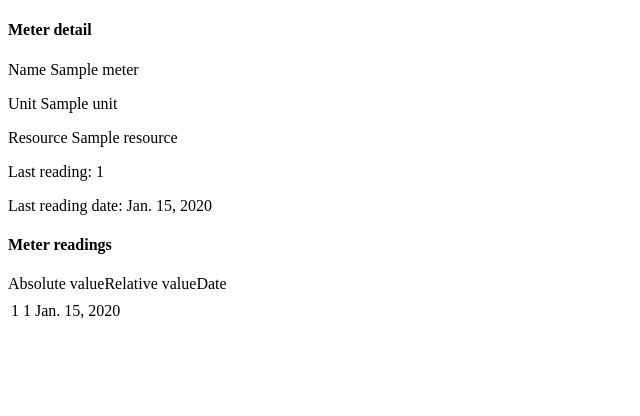
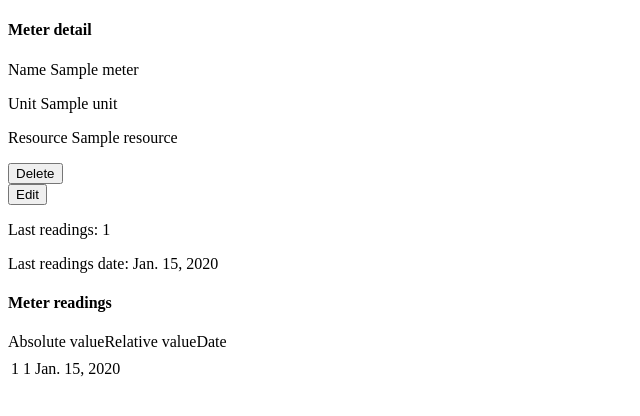
Before and after one commit to a1xg/meter, a Django app: page /meter/1 in a window 1280 px wide. Shown: the top 416 px of the page, without its empty margins (0-640 px from the left). Run offline with Django 4.2, Linux system fonts and the light colour scheme; tables that the repository leaves empty hold one stand-in row (values such as "Sample post").

Commit message:
Naming refactor

```diff
--- a/meter/app_meter/admin.py
+++ b/meter/app_meter/admin.py
@@ -3,5 +3,5 @@ from . import models
 
 admin.site.register(models.Meter)
 admin.site.register(models.Resource)
-admin.site.register(models.Record)
+admin.site.register(models.Readings)
 admin.site.register(models.Unit)
--- a/meter/app_meter/models.py
+++ b/meter/app_meter/models.py
@@ -27,8 +27,8 @@ class Meter(models.Model):
         return '/'
 
 
-class Record(models.Model):
-    meter = models.ForeignKey(Meter, on_delete=models.CASCADE, blank=False, related_name='records')
+class Readings(models.Model):
+    meter = models.ForeignKey(Meter, on_delete=models.CASCADE, blank=False, related_name='readings')
     absolute_value = models.IntegerField(blank=False)
     relative_value = models.IntegerField(blank=False)
     date = models.DateField(auto_now_add=True)
--- a/meter/app_meter/templates/app_meter/detail.html
+++ /dev/null
@@ -1,38 +0,0 @@
-{% extends 'app_meter/base.html' %}
-
-{% block content %}
-<h4>Meter detail</h4>
-<p>Name {{meter.name}}</p>
-<p>Unit {{meter.unit}}</p>
-<p>Resource {{meter.resource}}</p>
-{% if records %}
-    <p>Last reading: {{records.last.absolute_value}}</p>
-    <p>Last reading date: {{records.last.date}}</p>
-{% else %}
-    <p>Last reading: No data</p>
-    <p>Last reading date: No data</p>
-
-{% endif %}
-
-<h4>Meter readings</h4>
-<table>
-    <thead>
-    <tr>Absolute value</tr>
-    <tr>Relative value</tr>
-    <tr>Date</tr>
-    </thead>
-    <tbody>
-    {% if records %}
-        {% for record in records %}
-            <tr>
-                <td>{{ record.absolute_value }}</td>
-                <td>{{ record.relative_value }}</td>
-                <td>{{ record.date }}</td>
-            </tr>
-        {% endfor %}
-    {% else %}
-    <p>Records not found</p>
-    {% endif %}
-    </tbody>
-</table>
-{% endblock %}
--- /dev/null
+++ b/meter/app_meter/templates/app_meter/meter_detail.html
@@ -0,0 +1,42 @@
+{% extends 'app_meter/base.html' %}
+
+{% block content %}
+<h4>Meter detail</h4>
+<p>Name {{meter.name}}</p>
+<p>Unit {{meter.unit}}</p>
+<p>Resource {{meter.resource}}</p>
+<form action="/meter/{{ meter.id }}/delete">
+    <td><input method="post" type="submit" value="Delete" ></td>
+</form>
+<form action="/meter/{{ meter.id }}/update">
+    <td><input method="post" type="submit" value="Edit" ></td>
+</form>
+{% if readings %}
+    <p>Last readings: {{readings.last.absolute_value}}</p>
+    <p>Last readings date: {{readings.last.date}}</p>
+{% else %}
+    <p>Last readings: No data</p>
+    <p>Last readings date: No data</p>
+{% endif %}
+<h4>Meter readings</h4>
+<table>
+    <thead>
+    <tr>Absolute value</tr>
+    <tr>Relative value</tr>
+    <tr>Date</tr>
+    </thead>
+    <tbody>
+    {% if readings %}
+        {% for item in readings %}
+            <tr>
+                <td>{{ item.absolute_value }}</td>
+                <td>{{ item.relative_value }}</td>
+                <td>{{ item.date }}</td>
+            </tr>
+        {% endfor %}
+    {% else %}
+    <p>Records not found</p>
+    {% endif %}
+    </tbody>
+</table>
+{% endblock %}
--- a/meter/app_meter/templates/app_meter/list.html
+++ b/meter/app_meter/templates/app_meter/meters_list.html
@@ -14,7 +14,9 @@
             <td><a href="meter/{{ item.id }}">{{ item.name }}</a></td>
             <td>{{ item.unit }}</td>
             <td>{{ item.resource }}</td>
-            <td><input method="post" type="submit" value="Delete" ></td>
+            <form action="meter/{{ item.id }}/delete">
+                <td><input method="post" type="submit" value="Delete" ></td>
+            </form>
         </tr>
     {% endfor %}
     </tbody>
--- a/meter/app_meter/urls.py
+++ b/meter/app_meter/urls.py
@@ -3,5 +3,7 @@ from . import views
 urlpatterns = [
     path('', views.ListMetersView.as_view(), name='list'),
     path('meter/<int:pk>', views.DetailMeterView.as_view(), name='detail'),
+    path('meter/<int:pk>/update', views.UpdateMeterView.as_view(), name='update'),
+    path('meter/<int:pk>/delete', views.DeleteMeterView.as_view(), name='detail'),
     path('meter/create/', views.CreateMeterView.as_view(), name='create'),
 ]
--- a/meter/app_meter/views.py
+++ b/meter/app_meter/views.py
@@ -1,28 +1,51 @@
 from django.shortcuts import render
-from django.views.generic import UpdateView, CreateView, ListView, DetailView
-from django.http import HttpResponse, HttpResponseNotFound
+from django.views.generic import UpdateView, CreateView, ListView, DetailView, DeleteView
 from . import models
 from . import forms
 
 
 class CreateMeterView(CreateView):
-    template_name = 'app_meter/create_meter.html'
     model = models.Meter
     form_class = forms.MeterForm
+    template_name = 'app_meter/meter_create_update.html'
+
+
+class UpdateMeterView(UpdateView):
+    model = models.Meter
+    form_class = forms.MeterForm
+    template_name = 'app_meter/meter_create_update.html'
+
+
+class DeleteMeterView(DeleteView):
+    model = models.Meter
+    success_url = '/'
+    template_name = 'app_meter/meter_delete.html'
 
 
 class ListMetersView(ListView):
     model = models.Meter
     context_object_name = 'meters'
-    template_name = 'app_meter/list.html'
+    template_name = 'app_meter/meters_list.html'
 
 
 class DetailMeterView(DetailView):
     queryset = models.Meter.objects.all()
     context_object_name = 'meter'
-    template_name = 'app_meter/detail.html'
+    template_name = 'app_meter/meter_detail.html'
 
     def get_context_data(self, **kwargs):
         context = super(DetailView, self).get_context_data(**kwargs)
-        context['records'] = models.Record.objects.filter(meter=self.object)
+        context['readings'] = models.Readings.objects.filter(meter=self.object)
+        print(context)
         return context
+
+
+# TODO написать вьюхи для добавления единиц измерения и ресурсов, для загрузки CSV
+class CreateUnit(CreateView):
+    model = models.Unit
+    form_class = forms.UnitForm
+
+
+class CreateResource(CreateView):
+    model = models.Resource
+    form_class = forms.ResourceForm
```
Also changed, not shown: meter/app_meter/forms.py (+14 -1 lines), meter/app_meter/templates/app_meter/meter_delete.html (added, +11 -0 lines), meter/app_meter/migrations/0005_readings_delete_record.py (added), meter/app_meter/templates/app_meter/meter_create_update.html (renamed from meter/app_meter/templates/app_meter/create_meter.html).
